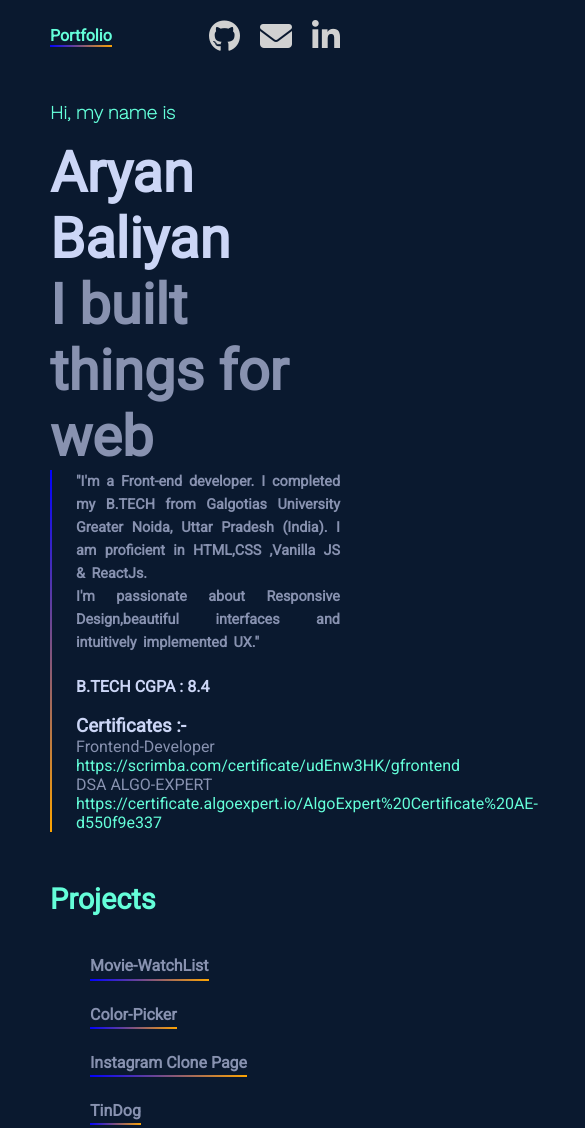
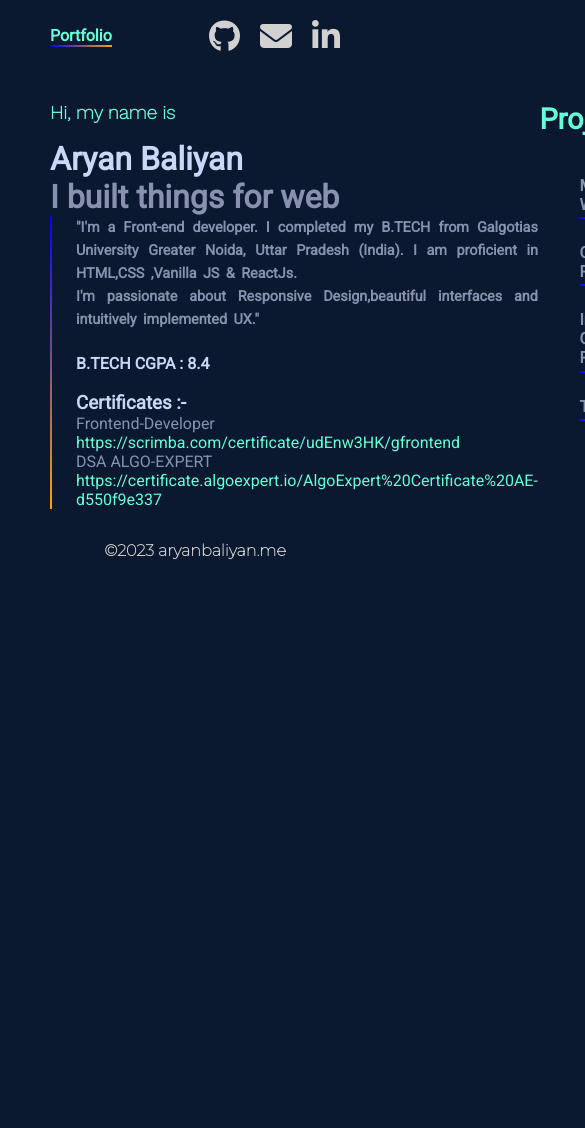
Before and after one commit to Arryan-n/PortFolio, a plain HTML site: page index.html in a window 390 px wide. Shown: the top 1128 px of the page, 585 px wide, since content can reach past the window. After the commit the page ends 844 px from the top, so only its background shows below. Drawn offline with nearby package versions, Linux system fonts and the light colour scheme.

Commit message:
Update style.css
Mobile size update

```diff
--- a/style.css
+++ b/style.css
@@ -201,6 +201,39 @@ li {
   color: #8892b0;
 }
 
+@media (max-width: 500px) {
+  .name {
+    font-size: 2rem;
+    display: flex;
+    flex-grow: 1;
+    margin: 0px;
+    color: #ccd6f6;
+  }
+
+  .main-span {
+    color: #8892b0;
+    margin: 0px;
+    font-size: 2rem;
+  }
+  .flex-welpro {
+    display: flex;
+    gap: 0.1em;
+    margin: 0px;
+  }
+  .about {
+    display: flex;
+    flex-grow: 1;
+    line-height: 1.6em;
+    font-weight: 600;
+    word-spacing: 0.2em;
+    text-align: justify;
+    text-justify: inter-word;
+    font-size: 0.9em;
+    color: #8892b0;
+  }
+}
+
+
 @media (min-width: 1024px) {
   .about {
     max-width: 80%;
```
